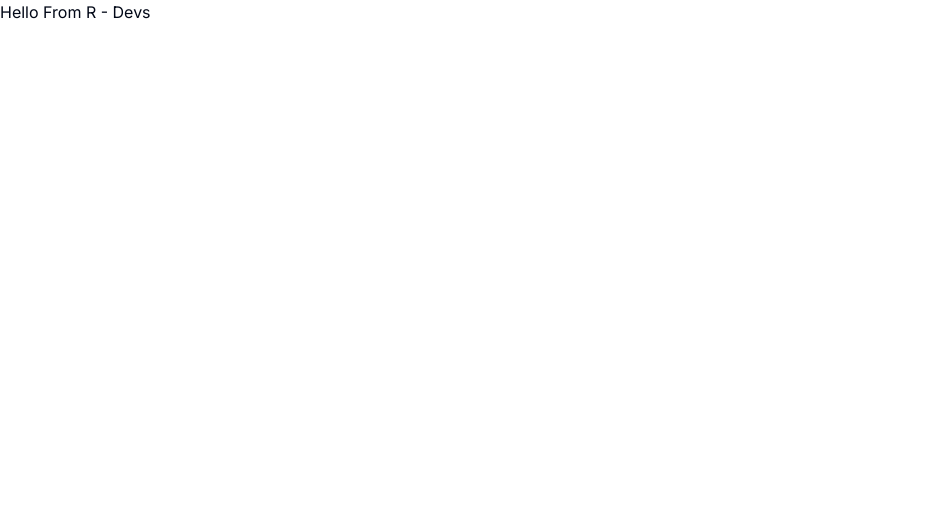
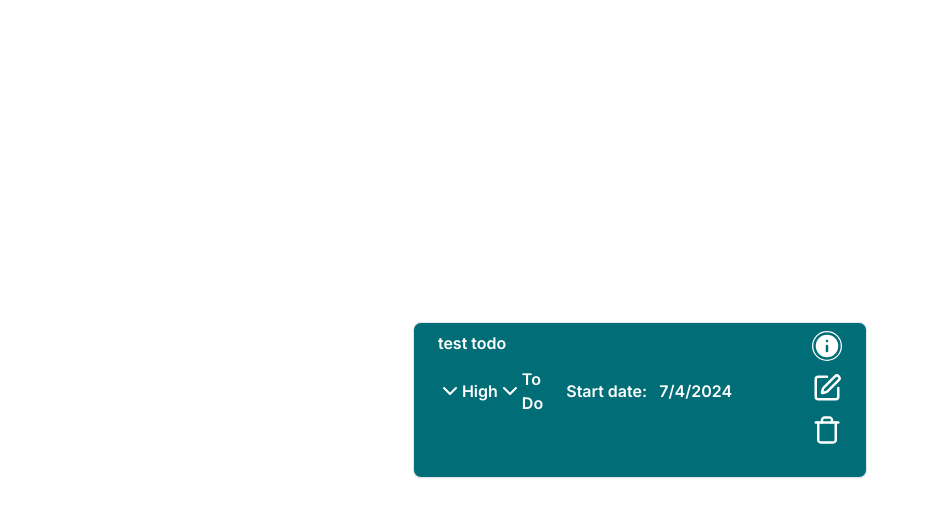
Before and after one commit to solonkonora/To-Do, a Next.js app in the folder front-end/: page / in a window 1280 px wide. Shown: the top 516 px of the page, without its empty margins (0-929 px from the left). Built offline with nearby package versions, Linux system fonts and the light colour scheme; no server answers.

Commit message:
todo card done

```diff
--- a/front-end/src/app/page.tsx
+++ b/front-end/src/app/page.tsx
@@ -1,11 +1,39 @@
+import { TodoType } from '@/components/api/type'
+import { Todocard } from '@/components/todo-card/todo-card'
 import React from 'react'
 
-type Props = {}
+type Props = {
+  todos: TodoType[],
+}
 
-export default function Home({}: Props) {
+const todos: TodoType[] = [
+  {
+    userId: "123",
+    todo: "test todo",
+    priority: "High",
+    status: "To Do",
+    notes: "test notes",
+    dateCreated: new Date(),
+    dateUpdated: new Date(),
+  }
+]
+
+export default function Home({ todos }: Props) {
+
+  todos = [
+    {
+      userId: "123",
+      todo: "test todo",
+      priority: "High",
+      status: "To Do",
+      notes: "test notes",
+      dateCreated: new Date(),
+      dateUpdated: new Date(),
+    }
+  ]
   return (
-    <main>
-      <h1>Hello From R - Devs</h1>
+    <main className=' flex h-screen justify-center items-center '>
+      <Todocard todo={todos[0]} />
     </main>
   )
 }
--- /dev/null
+++ b/front-end/src/components/api/type.ts
@@ -0,0 +1,22 @@
+export interface TodoType {
+    userId: string,
+    todo: string,
+    priority: "High" | "Medium" | "Low",
+    status: "To Do" | "In Progress" | "Completed" | "Blocked",
+    notes: string
+    dateCreated: Date,
+    dateUpdated: Date
+}
+
+enum Priority {
+    High = "High",
+    Medium = "Medium",
+    Low = "Low"
+}
+
+enum Status {
+    To_Do = "To Do",
+    In_Progress = "In Progress",
+    Completed = "Completed",
+    Blocked = "Blocked"
+}
--- /dev/null
+++ b/front-end/src/components/todo-card/todo-card.tsx
@@ -0,0 +1,42 @@
+import * as React from 'react';
+import { TodoType } from '../api/type';
+import {
+    Card,
+    CardContent,
+} from "@/components/ui/card"
+
+//import edit icon from lucid-react
+import { Edit, Trash, InfoIcon, ChevronDown } from "lucide-react"
+
+// todo card props
+export interface ITodocardProps {
+    todo: TodoType
+}
+
+export function Todocard({ todo }: ITodocardProps) {
+    return (
+        <Card className=' bg-[#006d77] text-white py-2 '>
+            <CardContent className=' flex gap-10'>
+                <div className=' flex flex-col gap-3 font-semibold '>
+                    <div className=' '>
+                        <p>{todo.todo}</p>
+                    </div>
+                    <div className=' flex   justify-between pr-10'>
+                        <div className=' flex justify-between w-1/3'>
+                            <div className=' flex items-center'> <span><ChevronDown /></span><span>{todo.priority}</span></div>
+                            <div className=' flex items-center'> <span><ChevronDown /></span><span>{todo.status}</span></div>
+                        </div>
+                        <div className=' flex items-center'><span>Start date: &nbsp;&nbsp;</span> <span>{todo.dateCreated.toLocaleDateString()}</span></div>
+                    </div>
+
+                </div>
+                <div className=' flex flex-col gap-3 justify-evenly'>
+                    <InfoIcon className='bg-white text-[#006d77] rounded-full border-none' size={30} />
+                    <Edit size={30} />
+                    <Trash size={30} />
+                </div>
+            </CardContent>
+        </Card>
+
+    );
+}
--- /dev/null
+++ b/front-end/src/components/ui/card.tsx
@@ -0,0 +1,79 @@
+import * as React from "react"
+
+import { cn } from "@/lib/utils"
+
+const Card = React.forwardRef<
+  HTMLDivElement,
+  React.HTMLAttributes<HTMLDivElement>
+>(({ className, ...props }, ref) => (
+  <div
+    ref={ref}
+    className={cn(
+      "rounded-lg border bg-card text-card-foreground shadow-sm",
+      className
+    )}
+    {...props}
+  />
+))
+Card.displayName = "Card"
+
+const CardHeader = React.forwardRef<
+  HTMLDivElement,
+  React.HTMLAttributes<HTMLDivElement>
+>(({ className, ...props }, ref) => (
+  <div
+    ref={ref}
+    className={cn("flex flex-col space-y-1.5 p-6", className)}
+    {...props}
+  />
+))
+CardHeader.displayName = "CardHeader"
+
+const CardTitle = React.forwardRef<
+  HTMLParagraphElement,
+  React.HTMLAttributes<HTMLHeadingElement>
+>(({ className, ...props }, ref) => (
+  <h3
+    ref={ref}
+    className={cn(
+      "text-2xl font-semibold leading-none tracking-tight",
+      className
+    )}
+    {...props}
+  />
+))
+CardTitle.displayName = "CardTitle"
+
+const CardDescription = React.forwardRef<
+  HTMLParagraphElement,
+  React.HTMLAttributes<HTMLParagraphElement>
+>(({ className, ...props }, ref) => (
+  <p
+    ref={ref}
+    className={cn("text-sm text-muted-foreground", className)}
+    {...props}
+  />
+))
+CardDescription.displayName = "CardDescription"
+
+const CardContent = React.forwardRef<
+  HTMLDivElement,
+  React.HTMLAttributes<HTMLDivElement>
+>(({ className, ...props }, ref) => (
+  <div ref={ref} className={cn("p-6 pt-0", className)} {...props} />
+))
+CardContent.displayName = "CardContent"
+
+const CardFooter = React.forwardRef<
+  HTMLDivElement,
+  React.HTMLAttributes<HTMLDivElement>
+>(({ className, ...props }, ref) => (
+  <div
+    ref={ref}
+    className={cn("flex items-center p-6 pt-0", className)}
+    {...props}
+  />
+))
+CardFooter.displayName = "CardFooter"
+
+export { Card, CardHeader, CardFooter, CardTitle, CardDescription, CardContent }
```
